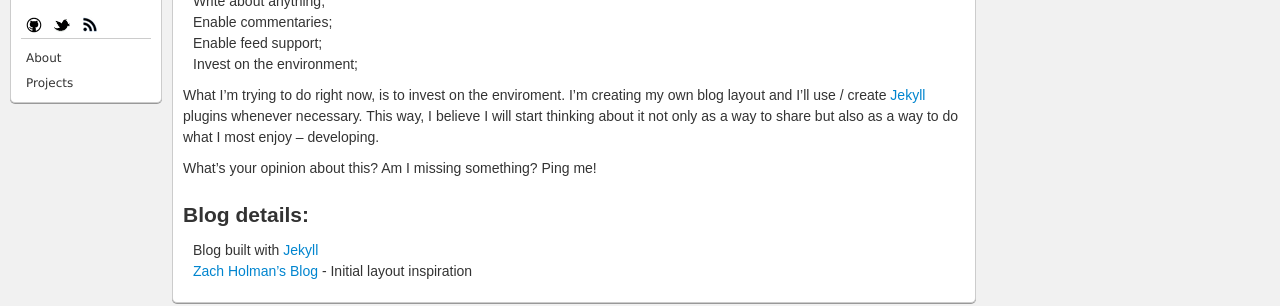
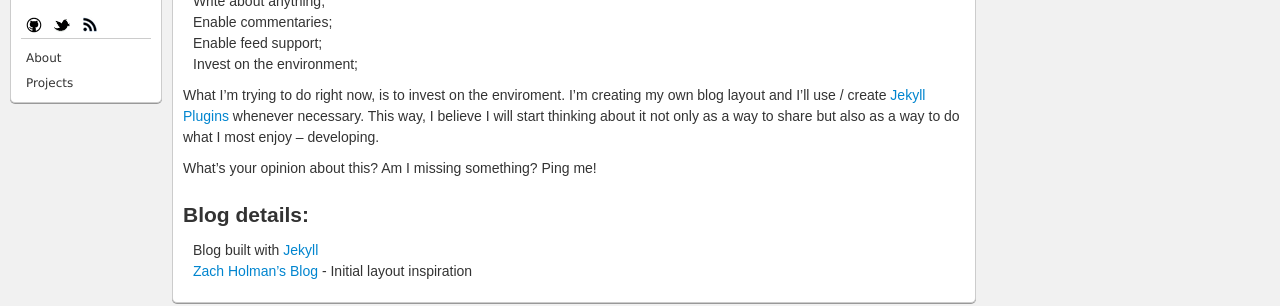
Before and after one commit to bpinto/bpinto.github.com, a Jekyll site: the page built from _posts/2012-05-12-another-blog-attempt.markdown, in a window 1280 px wide. Shown: the part 184-490 px from the top of the page. Built offline with Jekyll 4.4.1, drawn with Linux system fonts in a browser that asks for light colours; some web fonts are replaced; Markdown is read by kramdown in place of the engine named in the settings.

```diff
--- a/_posts/2012-05-12-another-blog-attempt.markdown
+++ b/_posts/2012-05-12-another-blog-attempt.markdown
@@ -15,9 +15,9 @@ posts per blog:
 - Invest on the environment;
 
 What I'm trying to do right now, is to invest on the enviroment. I'm creating
-my own blog layout and I'll use / create [Jekyll][]
-plugins whenever necessary. This way, I believe I will start thinking about it not
-only as a way to share but also as a way to do what I most enjoy -- developing.
+my own blog layout and I'll use / create [Jekyll Plugins][] whenever necessary.
+This way, I believe I will start thinking about it not only as a way to share
+but also as a way to do what I most enjoy -- developing.
 
 What's your opinion about this? Am I missing something? Ping me!
 
```
Also changed, not shown: other parts of _posts/2012-05-12-another-blog-attempt.markdown (+1 -0 lines).
